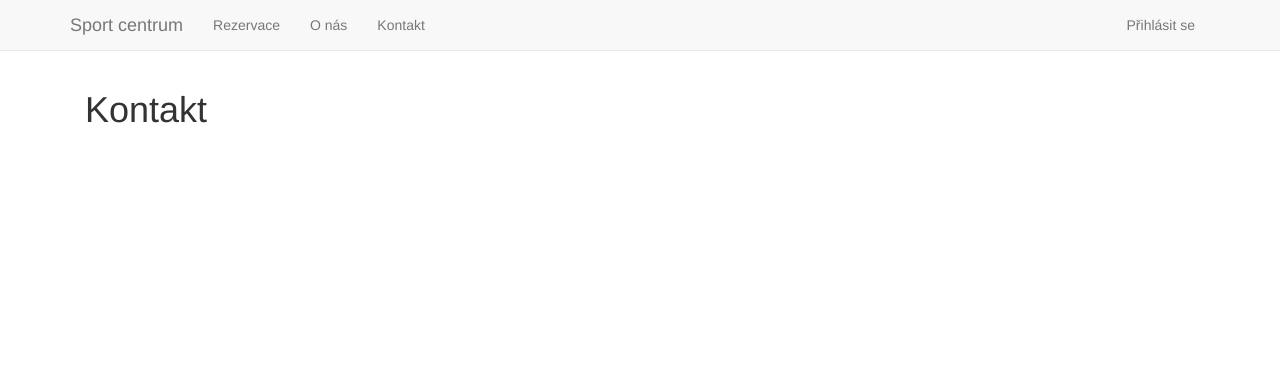
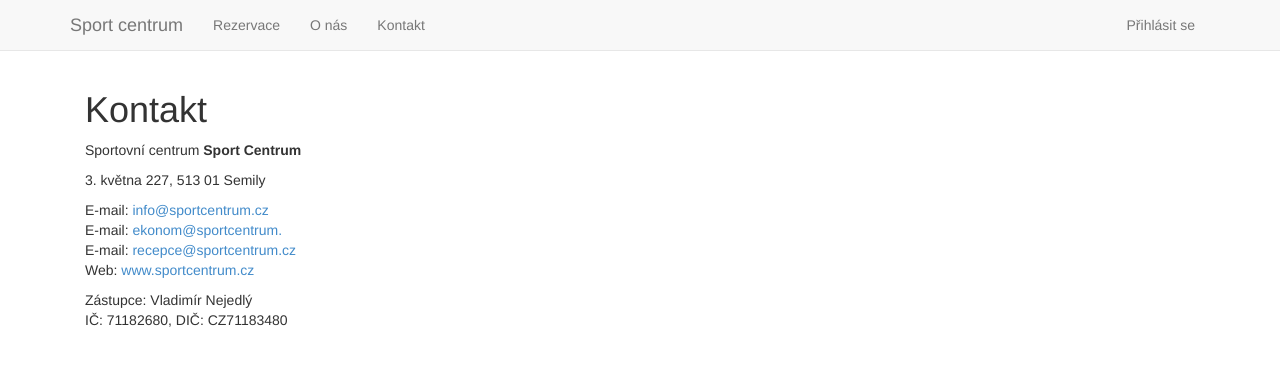
Before and after one commit to adamondrejka/san-sportcentrum, a Django app: page /kontakt/ in a window 1280 px wide. Shown: the top 366 px of the page. Run offline with Django 3.2, Linux system fonts and the light colour scheme; some libraries are stand-ins or nearby versions.

Commit message:
Imaginary contact added to kontakt.html

```diff
--- a/templates/web/kontakt.html
+++ b/templates/web/kontakt.html
@@ -5,6 +5,19 @@
     <div class="col-lg-12 col-md-12 col-sm-12">
         <h1>Kontakt</h1>
 
+
+        <p>Sportovní centrum <b>Sport Centrum</b></p>
+
+        <p>3. května 227, 513 01 Semily</p>
+
+        <p>E-mail: <a href="mailto:info@sportcentrum.cz">info@sportcentrum.cz</a><br />
+        E-mail: <a href="mailto:ekonom@sportcentrum.cz">ekonom@sportcentrum.</a><br />
+        E-mail: <a href="mailto:recepce@sportcentrum.cz">recepce@sportcentrum.cz</a><br />
+        Web: <a href="{{ URL }}">www.sportcentrum.cz</a><br /></p>
+
+        <p>Zástupce: Vladimír Nejedlý<br />
+        IČ: 71182680, DIČ: CZ71183480</p>
+
     </div>
 </div>
 {% endblock %}
```
